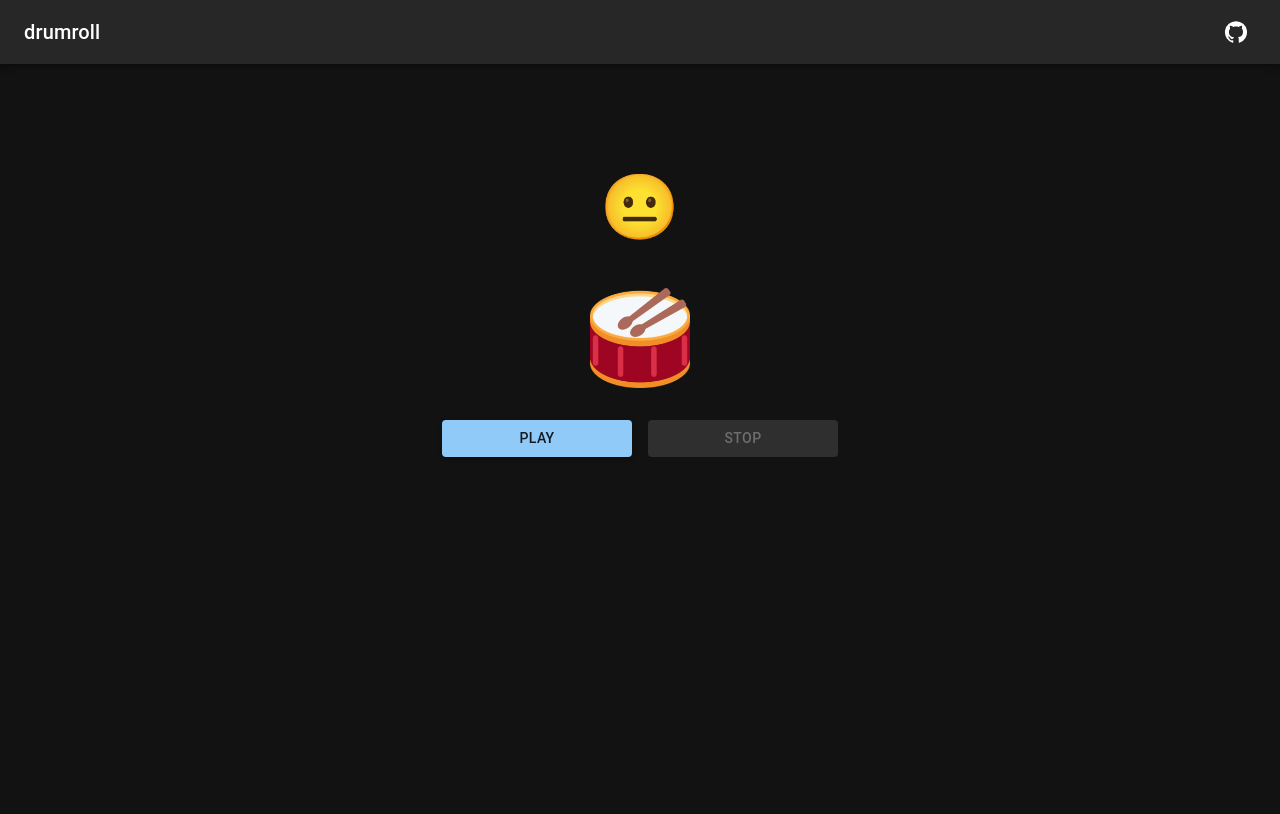
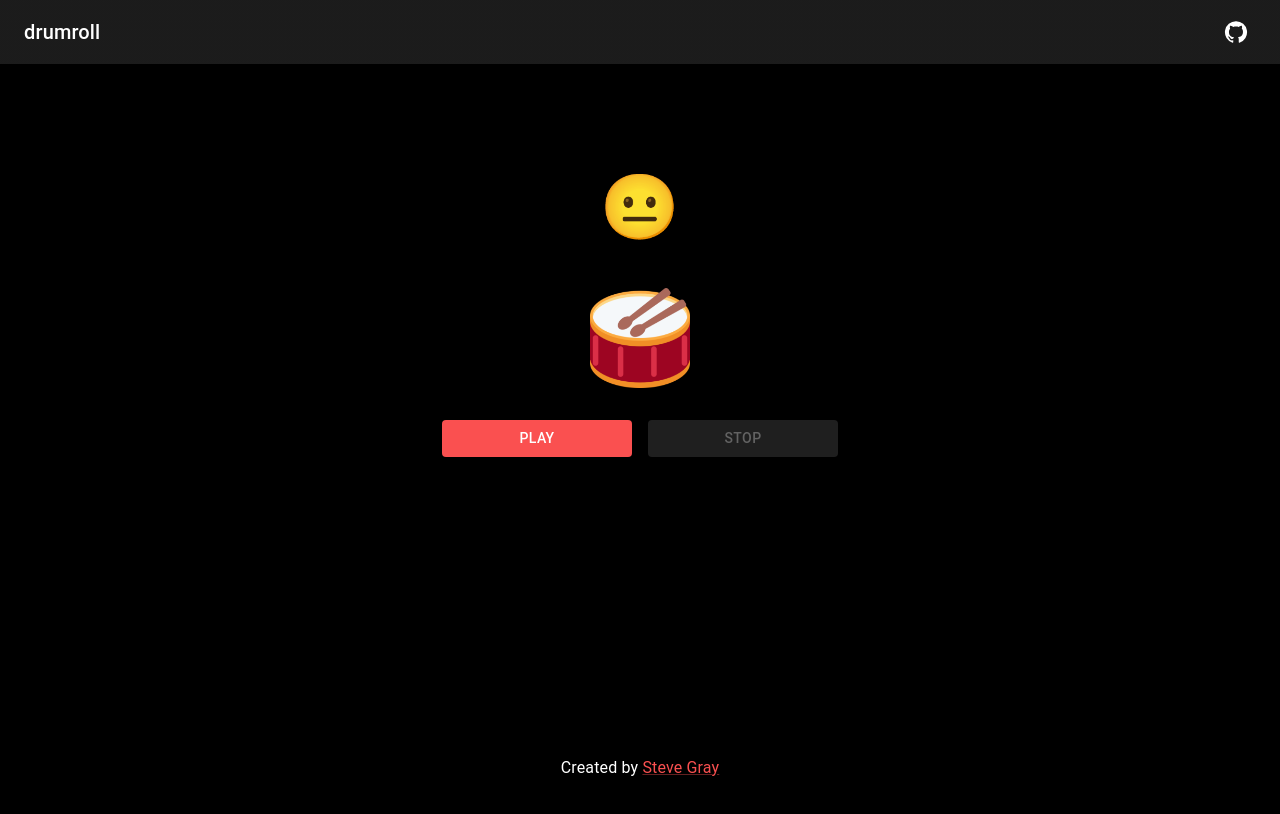
Before and after one commit to heystevegray/drumroll, a Next.js app: page / in a window 1280 px wide. Shown: the top 814 px of the page. Built offline with nearby package versions, Linux system fonts and the light colour scheme; no server answers.

Commit message:
Added a footer

```diff
--- a/components/DrumRoll.tsx
+++ b/components/DrumRoll.tsx
@@ -54,7 +54,7 @@ const DrumRoll = () => {
     };
     return (
         <Container maxWidth="xs" sx={{ p: 4 }}>
-            <Box display="flex" height="100vh" sx={{ paddingTop: 8 }} alignItems="flex-start">
+            <Box display="flex" sx={{ paddingTop: 8 }} alignItems="flex-start">
                 <Grid container alignItems="center" justifyContent="center" spacing={spacing}>
                     <Grid item xs={12}>
                         <Typography textAlign="center" fontSize={fontSize}>
--- /dev/null
+++ b/components/Footer.tsx
@@ -0,0 +1,25 @@
+import { AppBar, Grid, Link, Toolbar, Typography } from '@mui/material';
+
+const Footer = () => {
+    return (
+        <AppBar position="static" color="transparent">
+            <Toolbar>
+                <Grid
+                    container
+                    justifyContent="center"
+                    alignItems="center"
+
+                >
+                    <Typography>
+                        Created by{' '}
+                        <Link target="_blank" href="https://heystevegray.dev/">
+                            Steve Gray
+                        </Link>{' '}
+                    </Typography>
+                </Grid>
+            </Toolbar>
+        </AppBar>
+    );
+};
+
+export default Footer;
--- a/lib/theme.ts
+++ b/lib/theme.ts
@@ -3,6 +3,13 @@ import { createTheme } from '@mui/material';
 const theme = createTheme({
     palette: {
         mode: 'dark',
+        primary: {
+            main: '#FA5050',
+        },
+        background: {
+            default: '#000',
+            paper: '#050505',
+        },
     },
 });
 
--- a/pages/index.tsx
+++ b/pages/index.tsx
@@ -1,17 +1,32 @@
+import { Box, useMediaQuery, useTheme } from '@mui/material';
 import DrumRoll from 'components/DrumRoll';
+import Footer from 'components/Footer';
 import Head from 'next/head';
 import AppBar from '../components/AppBar';
 
 export default function Home() {
+    const theme = useTheme();
+    const matches = useMediaQuery(theme.breakpoints.down('sm'));
+
+    /*
+    Get the total heights of the app bars (header and footer).
+    App bar size changes based on screen size.
+    */
+
+    const totalAppBarHeight = matches ? 112 : 128;
+
     return (
-        <>
+        <Box sx={{ height: `calc(100vh - ${totalAppBarHeight}px)` }}>
             <Head>
                 <title>drumroll</title>
                 <meta name="description" content="When you need a drumroll on demand 🥁" />
                 <link rel="icon" href="/favicon.ico" />
             </Head>
             <AppBar />
-            <DrumRoll />
-        </>
+            <Box sx={{ height: '100%' }}>
+                <DrumRoll />
+            </Box>
+            <Footer />
+        </Box>
     );
 }
--- a/styles/globals.css
+++ b/styles/globals.css
@@ -7,11 +7,6 @@ body {
         Helvetica Neue, sans-serif;
 }
 
-a {
-    color: inherit;
-    text-decoration: none;
-}
-
 * {
     box-sizing: border-box;
 }
```
